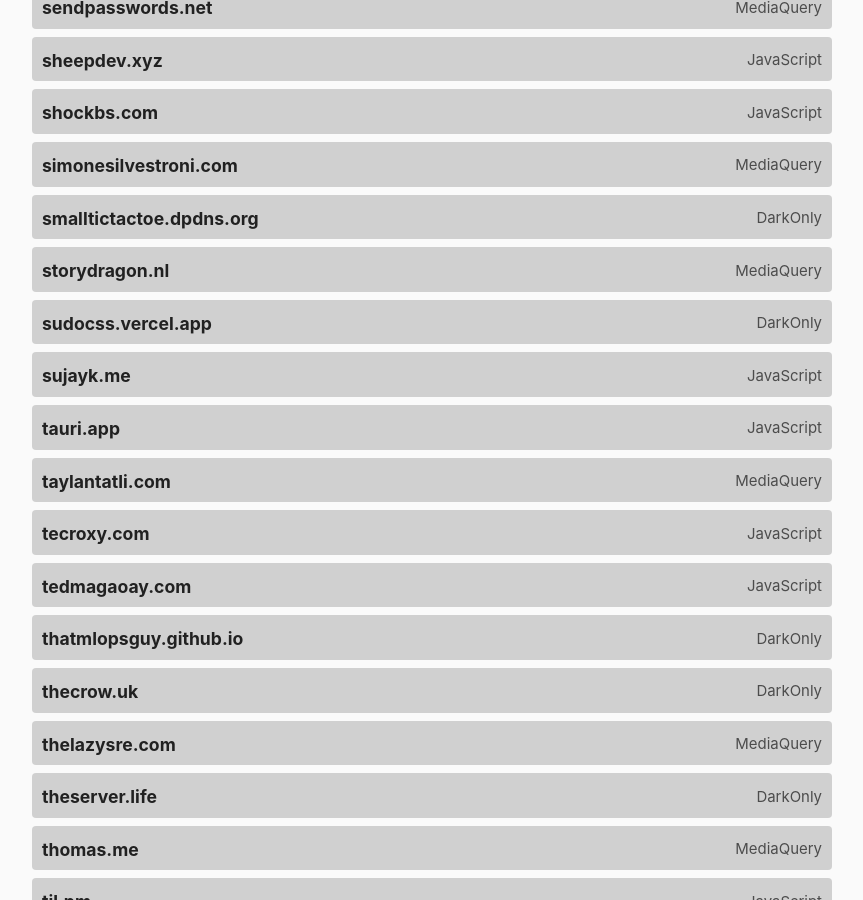
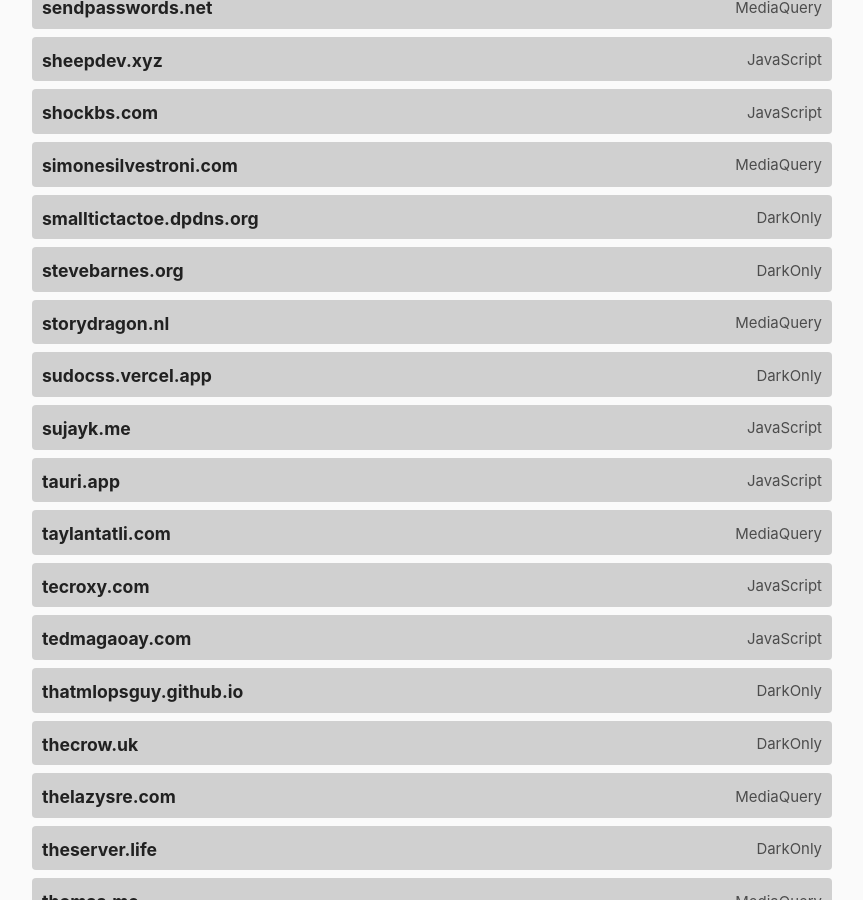
Before and after one commit to garritfra/darktheme.club, a Jekyll site: the page built from index.md, in a window 1280 px wide and 900 px high, scrolled down 7949 px. Shown: the whole window, without its empty margins (208-1071 px from the left). Built offline with Jekyll 4.4.1, drawn with Linux system fonts in a browser that asks for light colours.

Commit message:
Update sites.yml
(Added `stevebarnes.org`!)

```diff
--- a/_data/sites.yml
+++ b/_data/sites.yml
@@ -713,6 +713,11 @@
   method: darkonly
   last_checked: 2025-10-26
 
+- domain: stevebarnes.org
+  url: https://stevebarnes.org
+  method: darkonly
+  last_checked: 2026-03-16
+
 - domain: storydragon.nl
   url: https://storydragon.nl
   method: mediaquery
```
